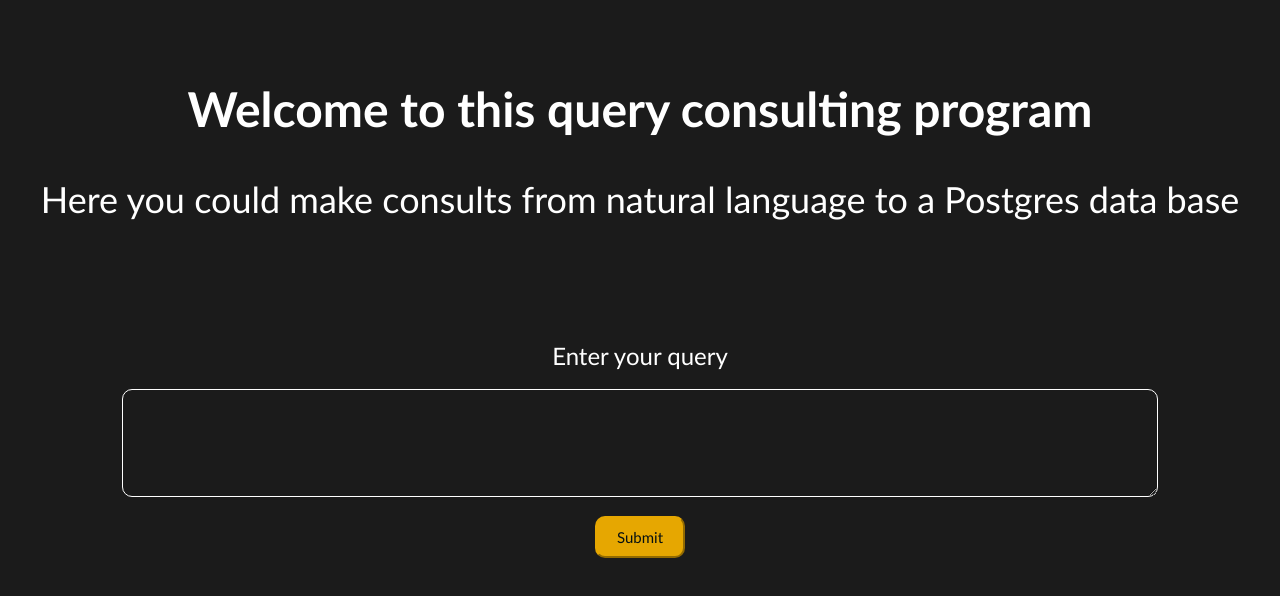
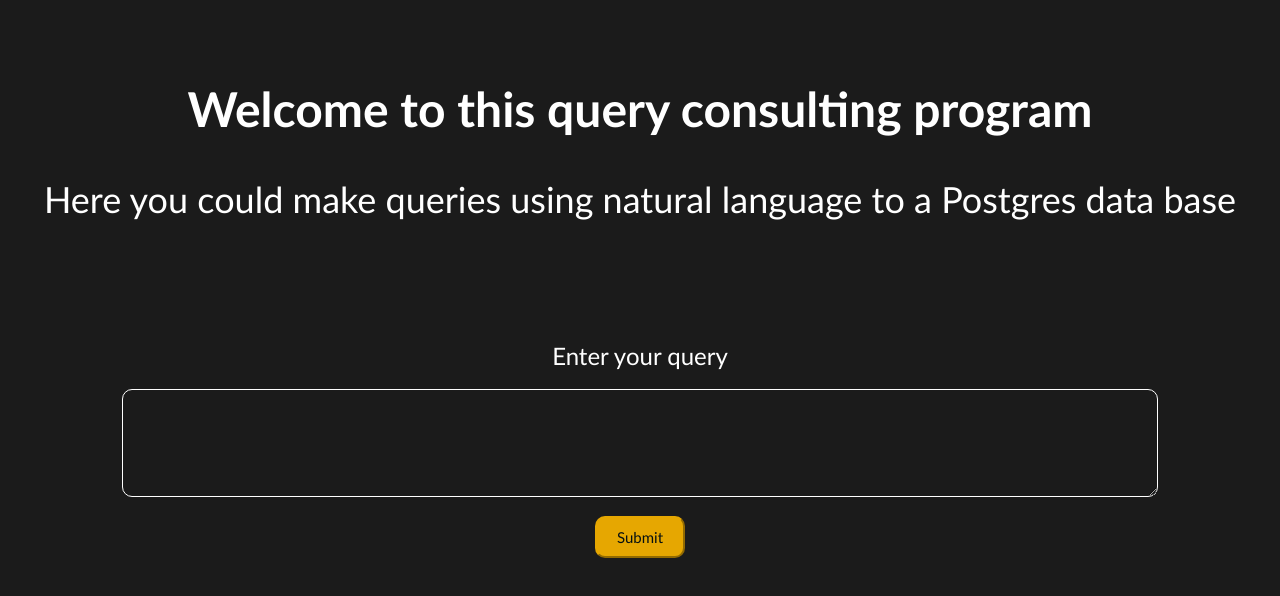
Before and after one commit to rootstrap/slack-gpt-base-bot-node, a website: page views/index.html in a window 1280 px wide. Drawn offline with Linux system fonts and the light colour scheme.

Commit message:
change wording

```diff
--- a/views/index.html
+++ b/views/index.html
@@ -74,7 +74,7 @@
   <body>
     <h1 class="margin-top-10">Welcome to this query consulting program</h1>
     <h2 class="margin-top-5">
-      Here you could make consults from natural language to a Postgres data base
+      Here you could make queries using natural language to a Postgres data base
     </h2>
     <form action="/" method="POST">
       <label for="query">Enter your query</label><br />
```
